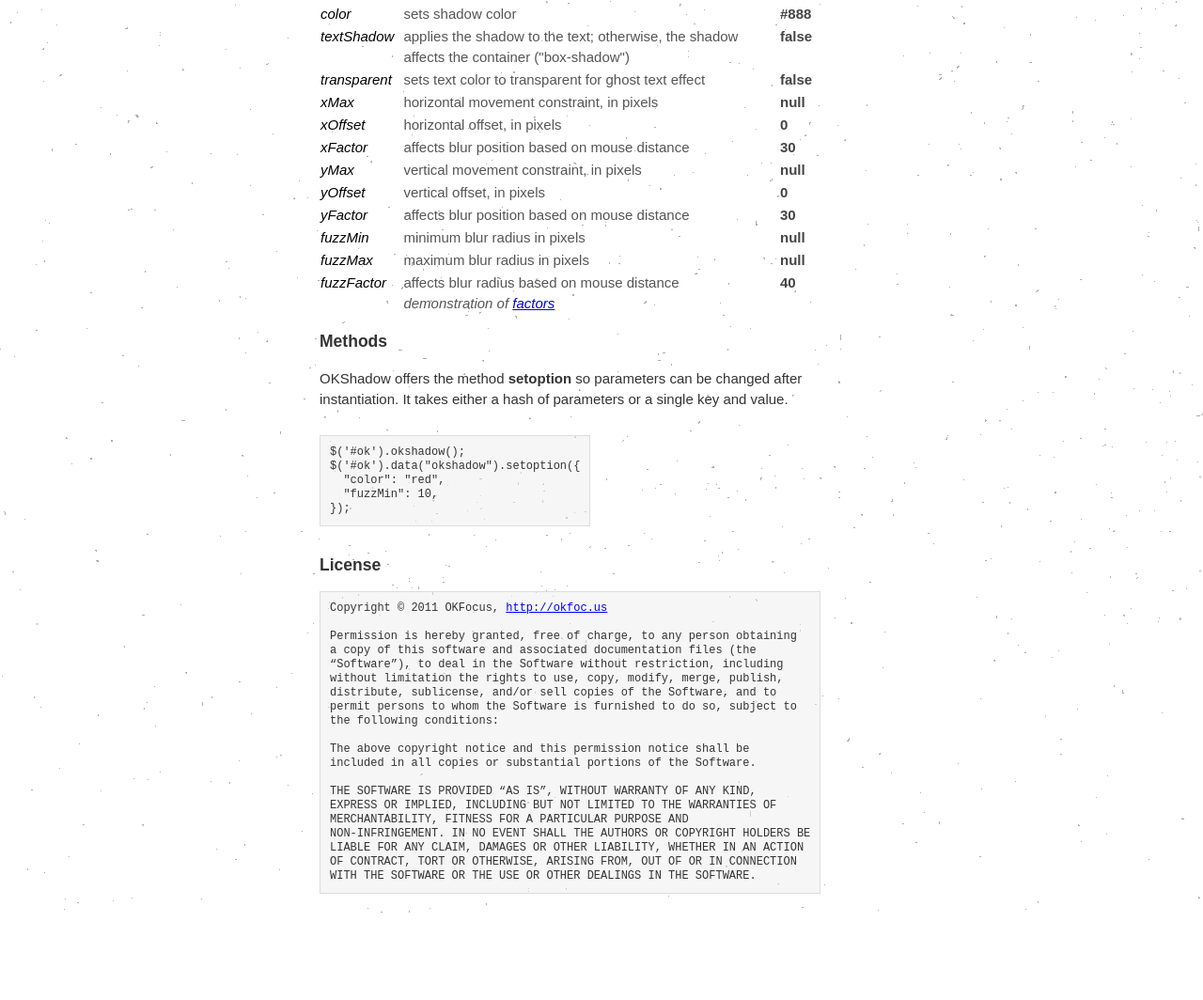
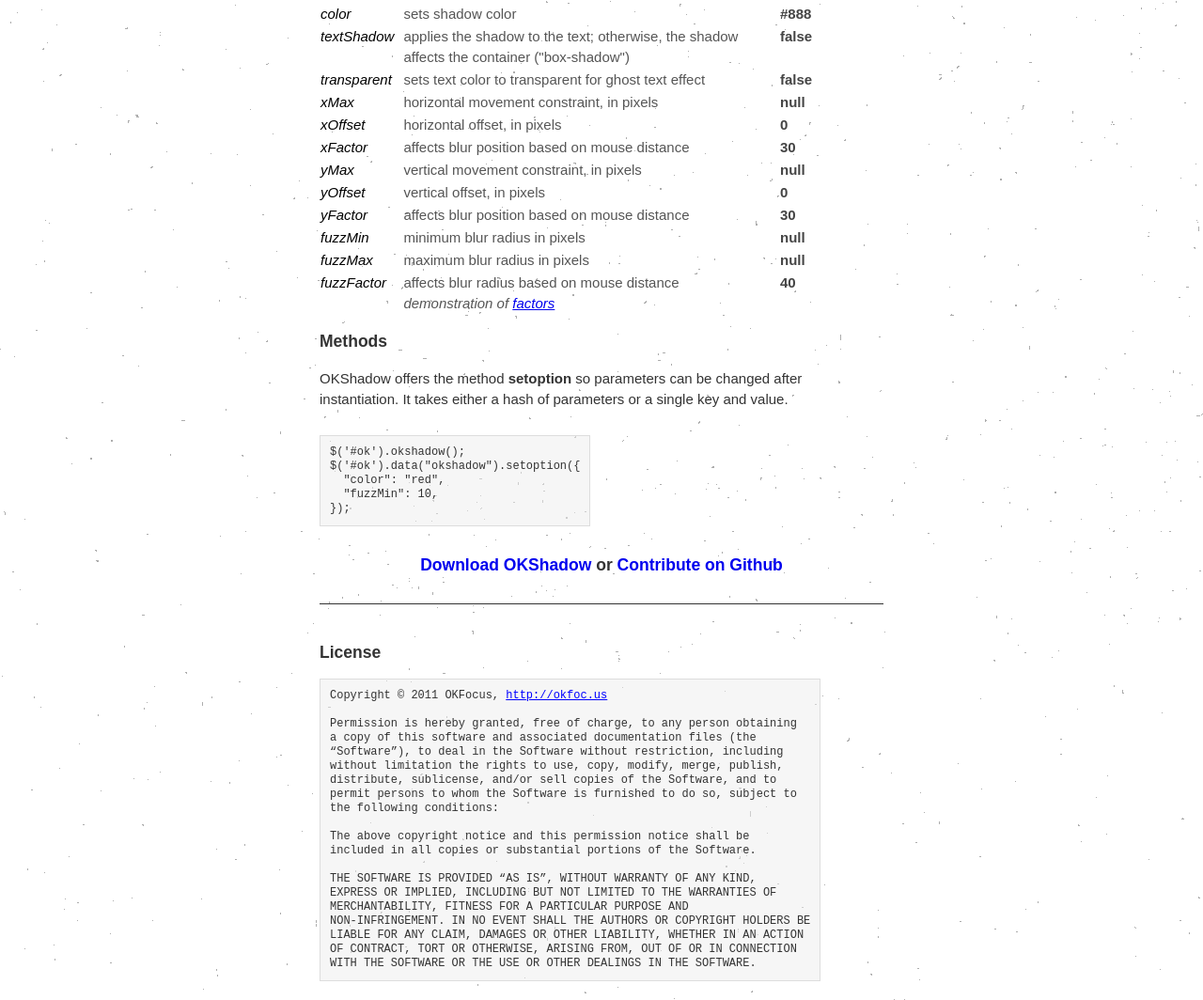
Before and after one commit to okfocus/okshadow, a plain HTML site: page index.html in a window 1280 px wide. Shown: the part 1307-2371 px from the top of the page at 94% size. Before the commit the page ends 2278 px from the top, so only its background shows below. Drawn offline with Linux system fonts and the light colour scheme.

Commit message:
updating with download and contribute links

```diff
--- a/index.html
+++ b/index.html
@@ -152,6 +152,13 @@
     p {
       width: 100%;
     }
+    .centered {
+      text-align:center;
+      border-bottom: thin solid #333;
+      padding-bottom:30px;
+      margin-bottom:40px;
+    }
+    .centered a { text-decoration: none;}
 
   </style>
 </head>
@@ -296,6 +303,9 @@ $('#ok').data("okshadow").setoption({
   "color": "red",
   "fuzzMin": 10,
 });</pre>
+
+  <h3 class='centered'><a href="https://github.com/okfocus/okshadow/archives/master">Download OKShadow</a> or <a href="http://github.com/okfocus/okshadow">Contribute on Github</a></h3>
+
   <h3>License</h3>
     <pre id="license">
 Copyright © 2011 OKFocus, <a href="http://okfoc.us">http://okfoc.us</a>
```
